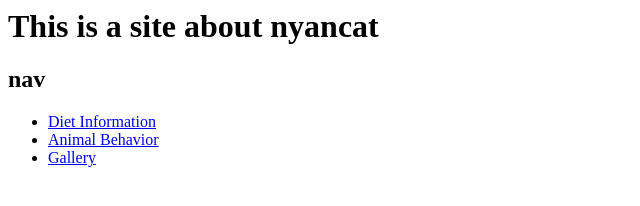
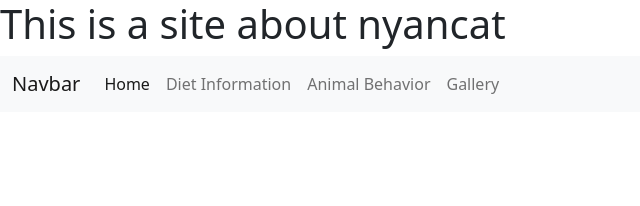
Before and after one commit to lwoehlck-clgx/scrumtraining-nyancat, a plain HTML site: page index.html in a window 1280 px wide. Shown: the whole page, without its empty margins (0-640 px from the left). Drawn offline with nearby package versions, Linux system fonts and the light colour scheme.

Commit message:
add bootstrap

```diff
--- a/index.html
+++ b/index.html
@@ -1,14 +1,34 @@
 <html>
 <head>
-<title>NyanCatSite</title>
+  <link href="https://cdn.jsdelivr.net/npm/bootstrap@5.2.1/dist/css/bootstrap.min.css" rel="stylesheet" integrity="sha384-iYQeCzEYFbKjA/T2uDLTpkwGzCiq6soy8tYaI1GyVh/UjpbCx/TYkiZhlZB6+fzT" crossorigin="anonymous">
+  <script src="https://cdn.jsdelivr.net/npm/bootstrap@5.2.1/dist/js/bootstrap.bundle.min.js" integrity="sha384-u1OknCvxWvY5kfmNBILK2hRnQC3Pr17a+RTT6rIHI7NnikvbZlHgTPOOmMi466C8" crossorigin="anonymous"></script>
+  <title>NyanCatSite</title>
 </head>
 <body>
 <h1>This is a site about nyancat</h1>
-<h2>nav</h2>
-<ul>
-  <li><a href="dietinformation.html">Diet Information</a></li>
-<li><a href="animalbehavior.html">Animal Behavior</a></li>
-<li><a href="gallery.html">Gallery</a></li>
-</ul>
+<nav class="navbar navbar-expand-lg bg-light">
+  <div class="container-fluid">
+    <a class="navbar-brand" href="#">Navbar</a>
+    <button class="navbar-toggler" type="button" data-bs-toggle="collapse" data-bs-target="#navbarNav" aria-controls="navbarNav" aria-expanded="false" aria-label="Toggle navigation">
+      <span class="navbar-toggler-icon"></span>
+    </button>
+    <div class="collapse navbar-collapse" id="navbarNav">
+      <ul class="navbar-nav">
+        <li class="nav-item">
+          <a class="nav-link active" aria-current="page" href="#">Home</a>
+        </li>
+        <li class="nav-item">
+          <a class="nav-link" href="dietinformation.html">Diet Information</a>
+        </li>
+        <li class="nav-item">
+          <a class="nav-link" href="animalbehavior.html">Animal Behavior</a>
+        </li>
+        <li class="nav-item">
+          <a class="nav-link" href="gallery.html">Gallery</a>
+        </li>
+      </ul>
+    </div>
+  </div>
+</nav>
 </body>
 </html>
```
